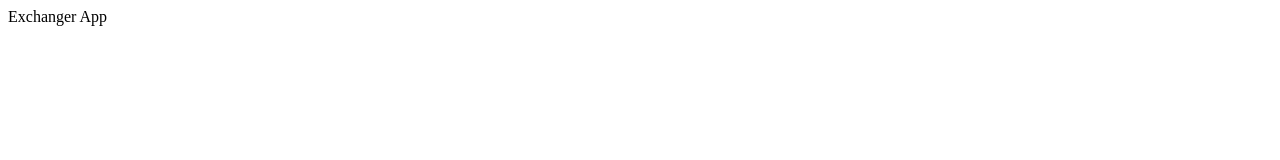
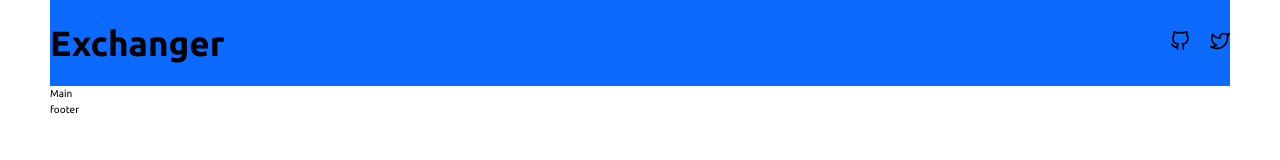
Before and after one commit to anonymousraft/exchanger, a website built with webpack: page src/index.html in a window 1280 px wide. Built offline with nearby package versions, Linux system fonts and the light colour scheme.

Commit message:
header layout

```diff
--- a/src/index.html
+++ b/src/index.html
@@ -4,8 +4,36 @@
     <meta charset="UTF-8">
     <meta name="viewport" content="width=device-width, initial-scale=1.0">
     <title>Exchanger</title>
+    <link rel="preconnect" href="https://fonts.gstatic.com">
+    <link href="https://fonts.googleapis.com/css2?family=Ubuntu:wght@300;400;500;700&display=swap" rel="stylesheet">
 </head>
 <body>
-    Exchanger App
+    <div class="container">
+        <header class="header">
+            <nav class="nav">
+                <h1 class="nav__logo">
+                    Exchanger
+                </h1>
+                <ul class="nav__list">
+                    <li class="nav__list-item">
+                        <svg class="nav__icon">
+                            <use xlink:href="img/icons.svg#exchanger-github"></use>
+                        </svg>
+                    </li>
+                    <li class="nav__list-item">
+                        <svg class="nav__icon">
+                            <use xlink:href="img/icons.svg#exchanger-twitter"></use>
+                        </svg>
+                    </li>
+                </ul>
+            </nav>
+        </header>
+        <main class="main">
+            Main
+        </main>
+        <footer class="footer">
+            footer
+        </footer>
+    </div>
 </body>
 </html>
--- /dev/null
+++ b/src/sass/_base.scss
@@ -0,0 +1,21 @@
+*{
+    margin: 0;
+    padding: 0;
+}
+
+*,
+*::after,
+*::before{
+    box-sizing: inherit;
+}
+
+html{
+    box-sizing: border-box;
+    font-size: 62.5%; //1rem = 10px
+}
+
+body{
+    font-family: 'Ubuntu',sans-serif;
+    font-weight: 400;
+    line-height: 1.6;
+}
--- /dev/null
+++ b/src/sass/_componants.scss
@@ -0,0 +1,32 @@
+//NAVIGATION
+.nav {
+
+    display: flex;
+    align-items: center;
+    justify-content: space-between;
+    padding: 1.5rem 0;
+
+    &__logo {
+        font-size: 3.5rem;
+    }
+
+    &__list {
+        list-style: none;
+        display: flex;
+        align-items: center;
+
+    }
+
+    &__list-item{
+
+        &:not(:last-child)
+        {
+            margin-right: 2rem;
+        }
+    }
+
+    &__icon{
+        height: 2rem;
+        width: 2rem;
+    }
+}
--- /dev/null
+++ b/src/sass/_layout.scss
@@ -0,0 +1,17 @@
+.container{
+    min-width: $container-width;
+    padding: 0 5rem;
+}
+
+.header{
+    background-color: map-get($app-color,"primary");
+
+}
+
+.main{
+
+}
+
+.footer{
+
+}
--- /dev/null
+++ b/src/sass/_variables.scss
@@ -0,0 +1,11 @@
+
+/*
+    Max-width
+*/
+$container-width: 114rem;
+
+//colors
+$app-color: (
+    primary: #0c6aff,
+    dark-grey: #363636
+);
--- a/src/sass/main.scss
+++ b/src/sass/main.scss
@@ -1,3 +1,4 @@
-body{
-    background-color: #fff;
-}
+@import "./variables";
+@import "./base";
+@import "./layout";
+@import "./componants";
```
Also changed, not shown: dist/css/bundle.css, dist/img/icons.svg (added), dist/index.html, src/img/icons.svg (added).
